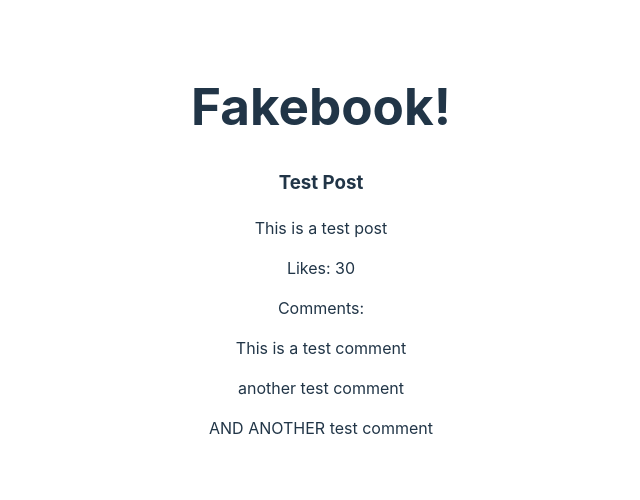
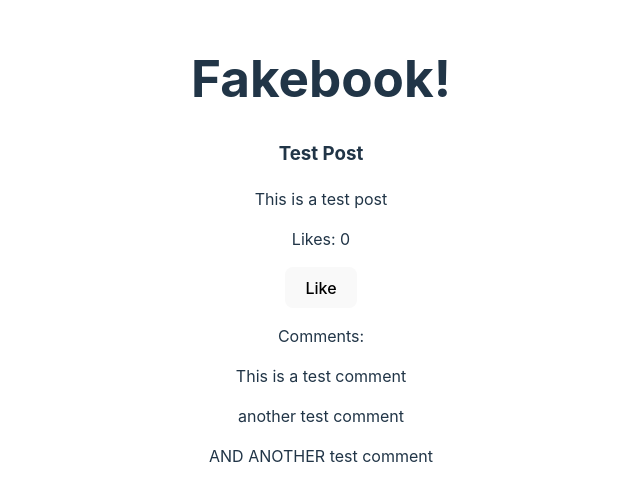
Before and after one commit to anthonyvictorio/social-media-app, a React (Vite) app: page / in a window 1280 px wide. Shown: the part 150-650 px from the top of the page, without its empty margins (319-959 px from the left). Built offline with nearby package versions, Linux system fonts and the light colour scheme.

Commit message:
Used state to manage likes in Post component

```diff
--- a/src/components/Post.jsx
+++ b/src/components/Post.jsx
@@ -1,12 +1,22 @@
-import React from "react";
+import React, { useState } from "react";
 import Comment from "./Comment";
 
 function Post(){
+
+    const [likes, setLikes] = useState(0)
+
+    // handles when like button is pressed
+    function handleLike(){
+        setLikes(likes + 1)
+        console.log(likes)
+    }
+
     return(
         <div>
             <h3>Test Post</h3>
             <p>This is a test post</p>
-            <p>Likes: 30</p>
+            <p>Likes: {likes}</p>
+            <button onClick={handleLike}>Like</button>
             <p>Comments:</p>
             <Comment content="This is a test comment"/>
             <Comment content="another test comment"/>
```
